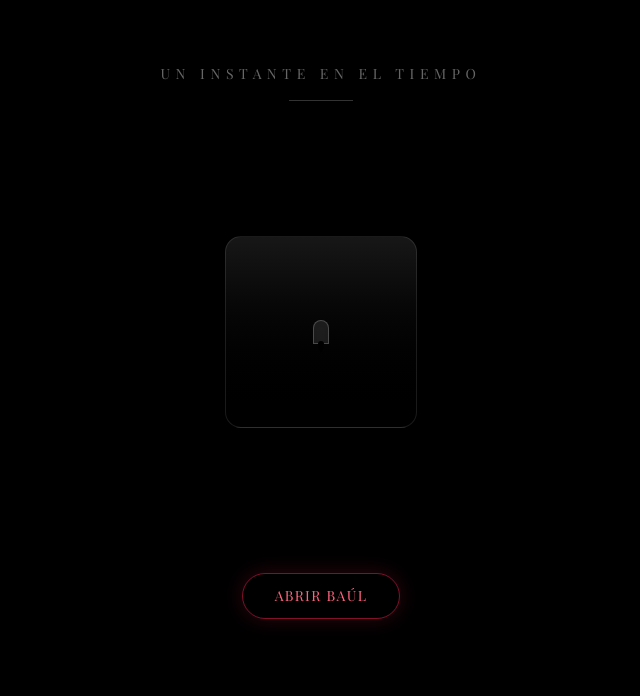
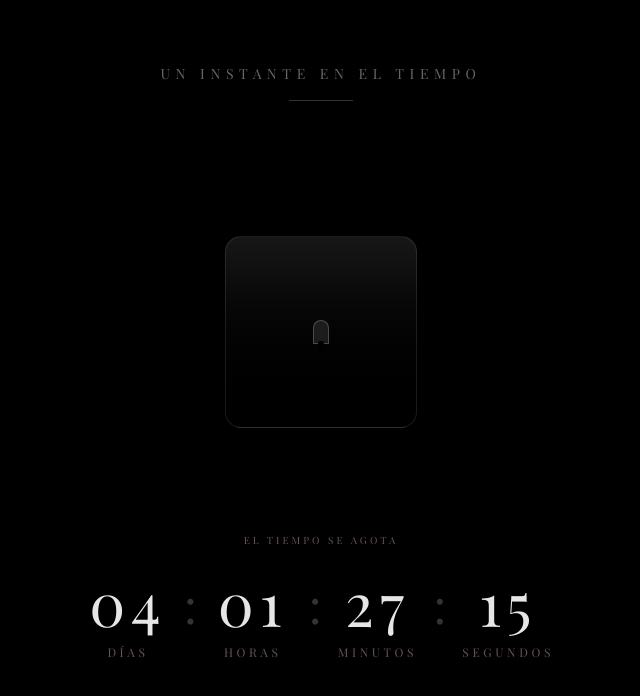
Before and after one commit to jair1c/regalo-20-rosas, a Next.js app: page / in a window 1280 px wide. Shown: the top 696 px of the page, without its empty margins (319-959 px from the left). Built offline with nearby package versions, Linux system fonts and the light colour scheme; a web font is replaced by a local one.

Commit message:
tamaño del ramo y loop de cancion

```diff
--- a/src/app/page.tsx
+++ b/src/app/page.tsx
@@ -14,7 +14,7 @@ export default function Home() {
   const [showRoses, setShowRoses] = useState(false);
 
   // Fecha objetivo: 20 de Abril de 2026 a las 00:00:00
-  const targetDate = new Date(2026, 3, 15, 0, 0, 0);
+  const targetDate = new Date(2026, 3, 20, 0, 0, 0);
 
   const handleUnlock = () => {
     setIsUnlocked(true);
```
